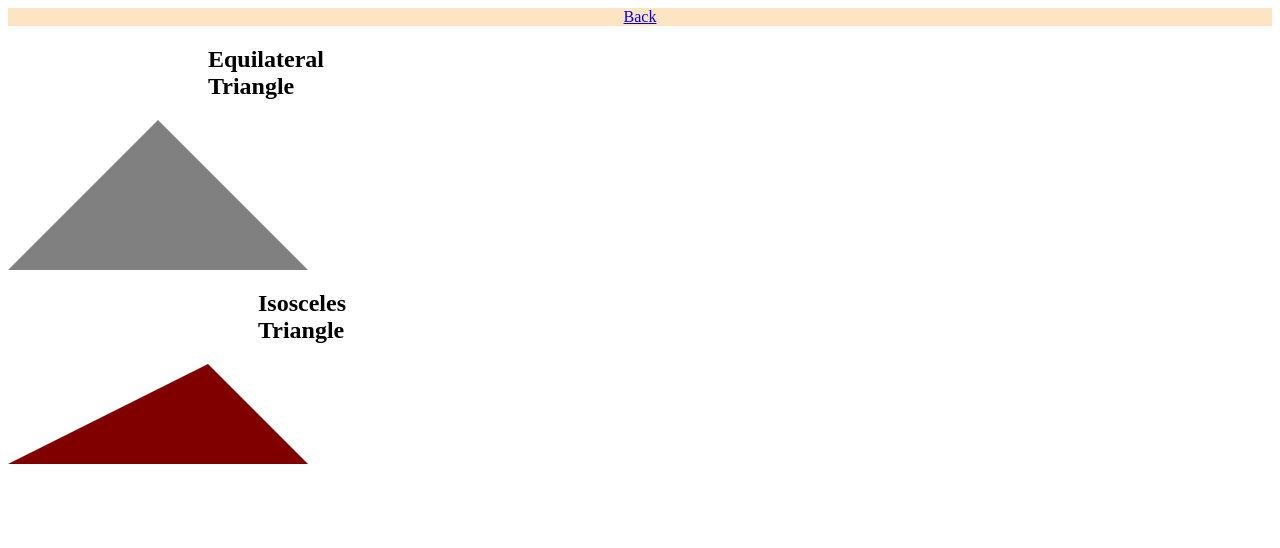
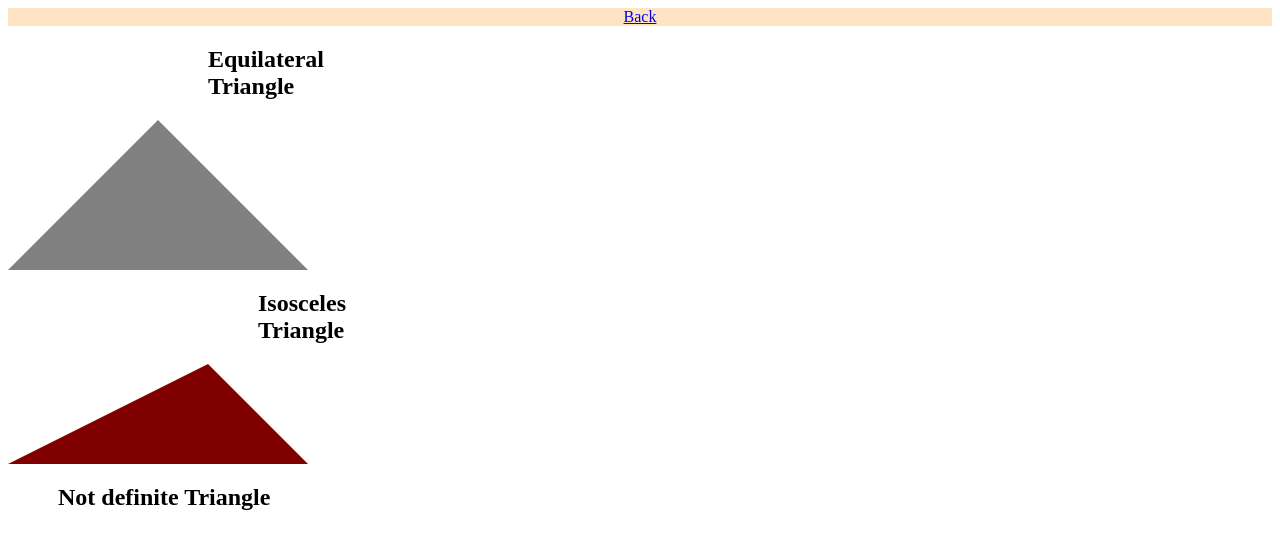
Before and after one commit to Naimar1/Triangle-tracker, a plain HTML site: page triangles.html in a window 1280 px wide. Drawn offline with Linux system fonts and the light colour scheme.

Commit message:
update my file

```diff
--- a/triangles.html
+++ b/triangles.html
@@ -11,5 +11,8 @@
         <div id ="isosc">
             <h2 align= "left" style ="margin-left: 50px">Isosceles Triangle</h2>
         </div>
+        <div id ="notdef">
+            <h2 align= "left" style ="margin-left: 50px">Not definite Triangle</h2>
+        </div>
     </body>
 </html>
```
